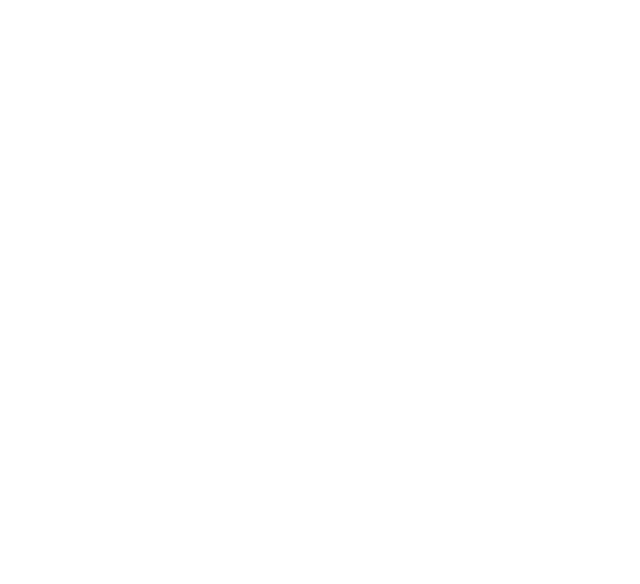
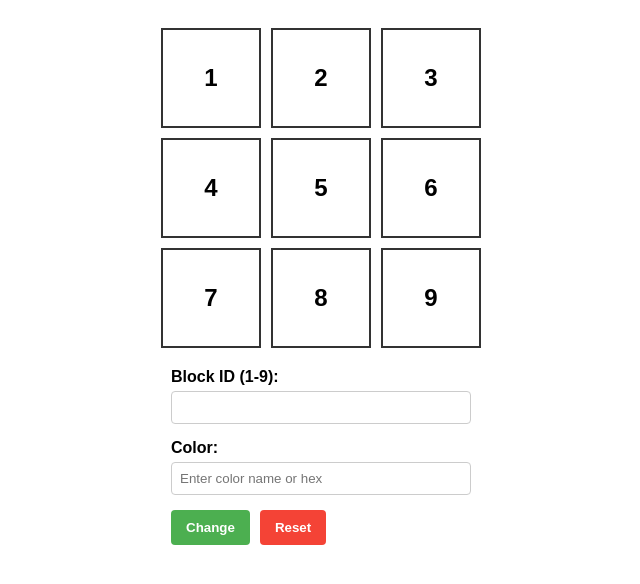
Before and after one commit to acciojob/Replit-Asian-Paints-Seetansh, a website: page main.html in a window 1280 px wide. Shown: the whole page, without its empty margins (319-959 px from the left). Drawn offline with Linux system fonts and the light colour scheme.

Commit message:
created a submission

```diff
--- a/main.html
+++ b/main.html
@@ -1,16 +1,39 @@
 <!DOCTYPE html>
+<html lang="en">
+<head>
+    <meta charset="UTF-8">
+    <meta name="viewport" content="width=device-width, initial-scale=1.0">
+    <title>Asian Paints Color Changer</title>
+    <link rel="stylesheet" href="styles.css">
+</head>
+<body>
+    <div class="grid-container">
+        <div class="grid-item">1</div>
+        <div class="grid-item">2</div>
+        <div class="grid-item">3</div>
+        <div class="grid-item">4</div>
+        <div class="grid-item">5</div>
+        <div class="grid-item">6</div>
+        <div class="grid-item">7</div>
+        <div class="grid-item">8</div>
+        <div class="grid-item">9</div>
+    </div>
 
-<html>
+    <div class="controls">
+        <div class="input-group">
+            <label for="block_id">Block ID (1-9):</label>
+            <input type="number" id="block_id" min="1" max="9">
+        </div>
+        <div class="input-group">
+            <label for="colour_id">Color:</label>
+            <input type="text" id="colour_id" placeholder="Enter color name or hex">
+        </div>
+        <div class="button-group">
+            <button id="change_button">Change</button>
+            <button id="reset_button">Reset</button>
+        </div>
+    </div>
 
-<head>
-	<link rel="stylesheet" href="styles.css">
-</head>
-
-<body>
-	<!-- the entire body must be written by student -->
-    <script type="text/javascript" src="./script.js">
-</script>
-
+    <script src="script.js"></script>
 </body>
-
 </html>
--- a/script.js
+++ b/script.js
@@ -1 +1,47 @@
-//your JS code here. If required.
+document.addEventListener('DOMContentLoaded', function() {
+    const gridItems = document.querySelectorAll('.grid-item');
+    const blockIdInput = document.getElementById('block_id');
+    const colorInput = document.getElementById('colour_id');
+    const changeButton = document.getElementById('change_button');
+    const resetButton = document.getElementById('reset_button');
+
+    gridItems.forEach((item, index) => {
+        item.id = (index + 1).toString();
+    });
+
+    changeButton.addEventListener('click', function() {
+        const blockId = blockIdInput.value;
+        const color = colorInput.value.trim();
+
+        if (!blockId || !color) {
+            alert('Please enter both Block ID and Color');
+            return;
+        }
+
+        const blockNumber = parseInt(blockId);
+        if (isNaN(blockNumber) || blockNumber < 1 || blockNumber > 9) {
+            alert('Please enter a valid Block ID between 1 and 9');
+            return;
+        }
+
+        gridItems.forEach(item => {
+            item.style.backgroundColor = 'transparent';
+        });
+
+        const targetBlock = document.getElementById(blockId);
+        if (targetBlock) {
+            targetBlock.style.backgroundColor = color;
+        } else {
+            alert('Block not found!');
+        }
+    });
+
+    resetButton.addEventListener('click', function() {
+        gridItems.forEach(item => {
+            item.style.backgroundColor = 'transparent';
+        });
+
+        blockIdInput.value = '';
+        colorInput.value = '';
+    });
+});
--- a/styles.css
+++ b/styles.css
@@ -1 +1,77 @@
-/*  your css code here. If applicable */
+body {
+    font-family: Arial, sans-serif;
+    display: flex;
+    flex-direction: column;
+    align-items: center;
+    padding: 20px;
+}
+
+.grid-container {
+    display: grid;
+    grid-template-columns: repeat(3, 100px);
+    grid-template-rows: repeat(3, 100px);
+    gap: 10px;
+    margin-bottom: 20px;
+}
+
+.grid-item {
+    display: flex;
+    justify-content: center;
+    align-items: center;
+    font-size: 24px;
+    font-weight: bold;
+    background-color: transparent;
+    border: 2px solid #333;
+    cursor: pointer;
+    transition: background-color 0.3s;
+}
+
+.controls {
+    display: flex;
+    flex-direction: column;
+    gap: 15px;
+    width: 300px;
+}
+
+.input-group {
+    display: flex;
+    flex-direction: column;
+    gap: 5px;
+}
+
+.input-group label {
+    font-weight: bold;
+}
+
+.input-group input {
+    padding: 8px;
+    border: 1px solid #ccc;
+    border-radius: 4px;
+}
+
+.button-group {
+    display: flex;
+    gap: 10px;
+}
+
+.button-group button {
+    padding: 10px 15px;
+    border: none;
+    border-radius: 4px;
+    cursor: pointer;
+    font-weight: bold;
+}
+
+#change_button {
+    background-color: #4CAF50;
+    color: white;
+}
+
+#reset_button {
+    background-color: #f44336;
+    color: white;
+}
+
+button:hover {
+    opacity: 0.8;
+}
```
